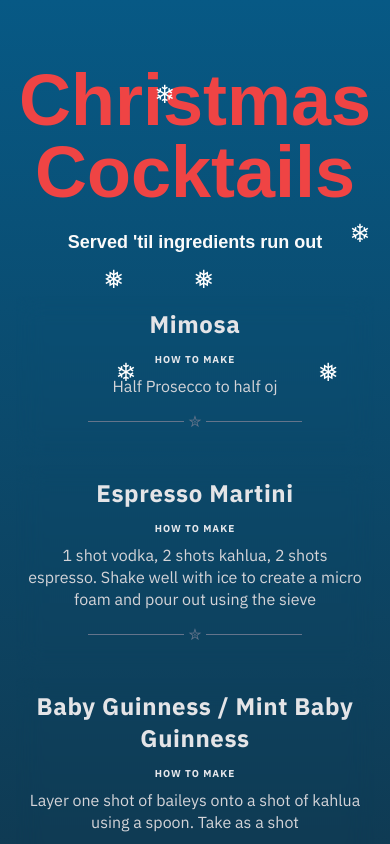
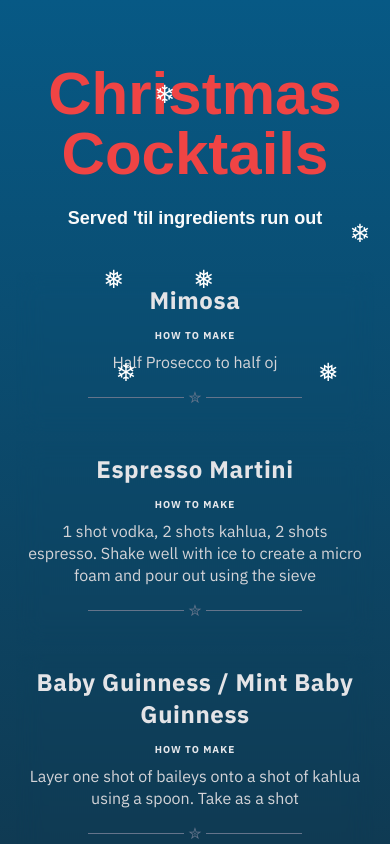
Before and after one commit to Kevasc/christmas-cocktails, a React (Create React App) app: page / in a window 390 px wide. Shown: the top 844 px of the page. Built offline with nearby package versions, Linux system fonts and the light colour scheme; a web font is replaced by a local one.

Commit message:
made h1 text slightly smaller on mobile

```diff
--- a/src/components/Home.jsx
+++ b/src/components/Home.jsx
@@ -14,7 +14,7 @@ const Home = () => {
         snowflakeCount={10}
         color="#ffffff"
       /> */}
-      <h1 className="mb-5 xl:text-9xl md:text-8xl text-shadow-black-200 text-7xl mt-10 font-bold text-red-500 font-clash text-center">
+      <h1 className="mb-5 xl:text-9xl md:text-8xl text-shadow-black-200 text-6xl mt-10 font-bold text-red-500 font-clash text-center">
         Christmas Cocktails
       </h1>
       <p className="text-lg font-clash font-bold mb-10 text-zinc-50">
```
